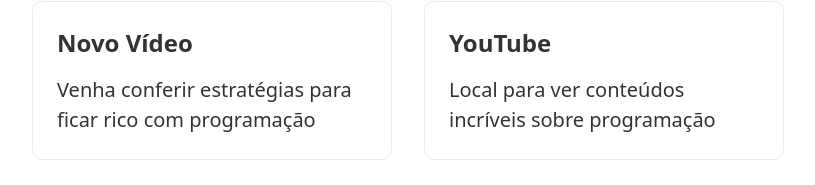
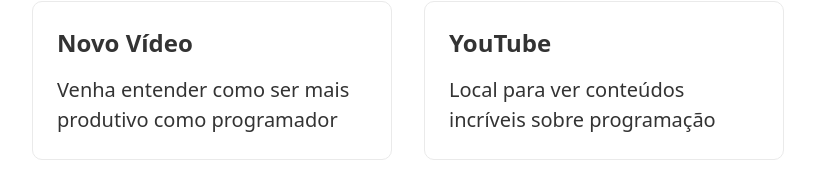
Before and after one commit to dnldmp/danilodominoni, a Next.js app: page / in a window 1280 px wide. Shown: the part 421-606 px from the top of the page, without its empty margins (224-1039 px from the left). Built offline with nearby package versions, Linux system fonts and the light colour scheme.

Commit message:
novo video update label

```diff
--- a/src/pages/index.js
+++ b/src/pages/index.js
@@ -9,9 +9,9 @@ function Home(){
             <div className="center">
                 <div className={menuStyle.menuItens}>
                     <Menu
-                        href="https://youtu.be/Ox22gJ41-P4"
+                        href="https://youtu.be/uU2ABc57ztU"
                         title="Novo Vídeo"
-                        subtitle="Venha conferir estratégias para ficar rico com programação"
+                        subtitle="Venha entender como ser mais produtivo como programador"
                     />
                     <Menu
                         href="https://bit.ly/3k6bNu1"
```
Also changed, not shown: src/pages/portifolio.js (+5 -5 lines).
